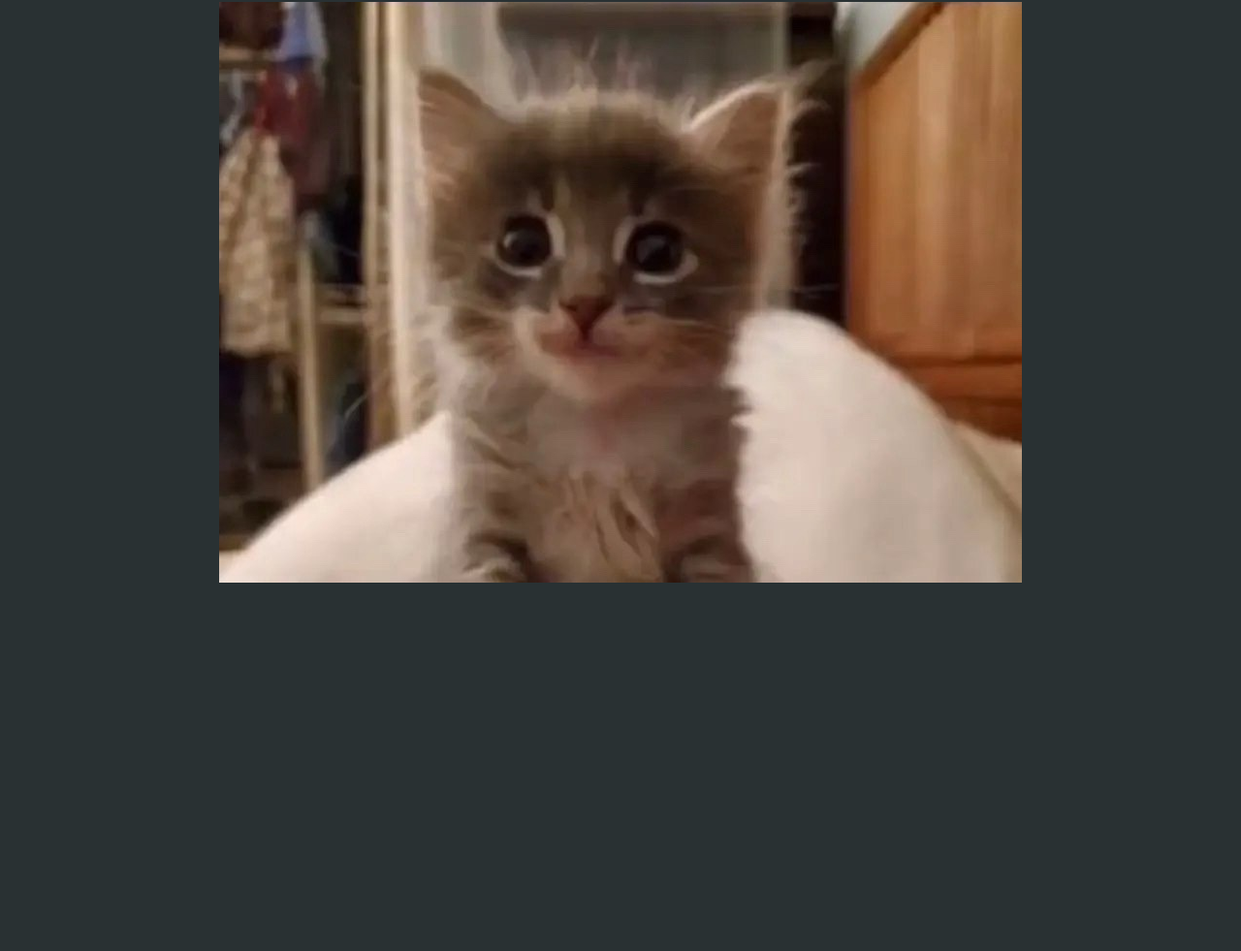
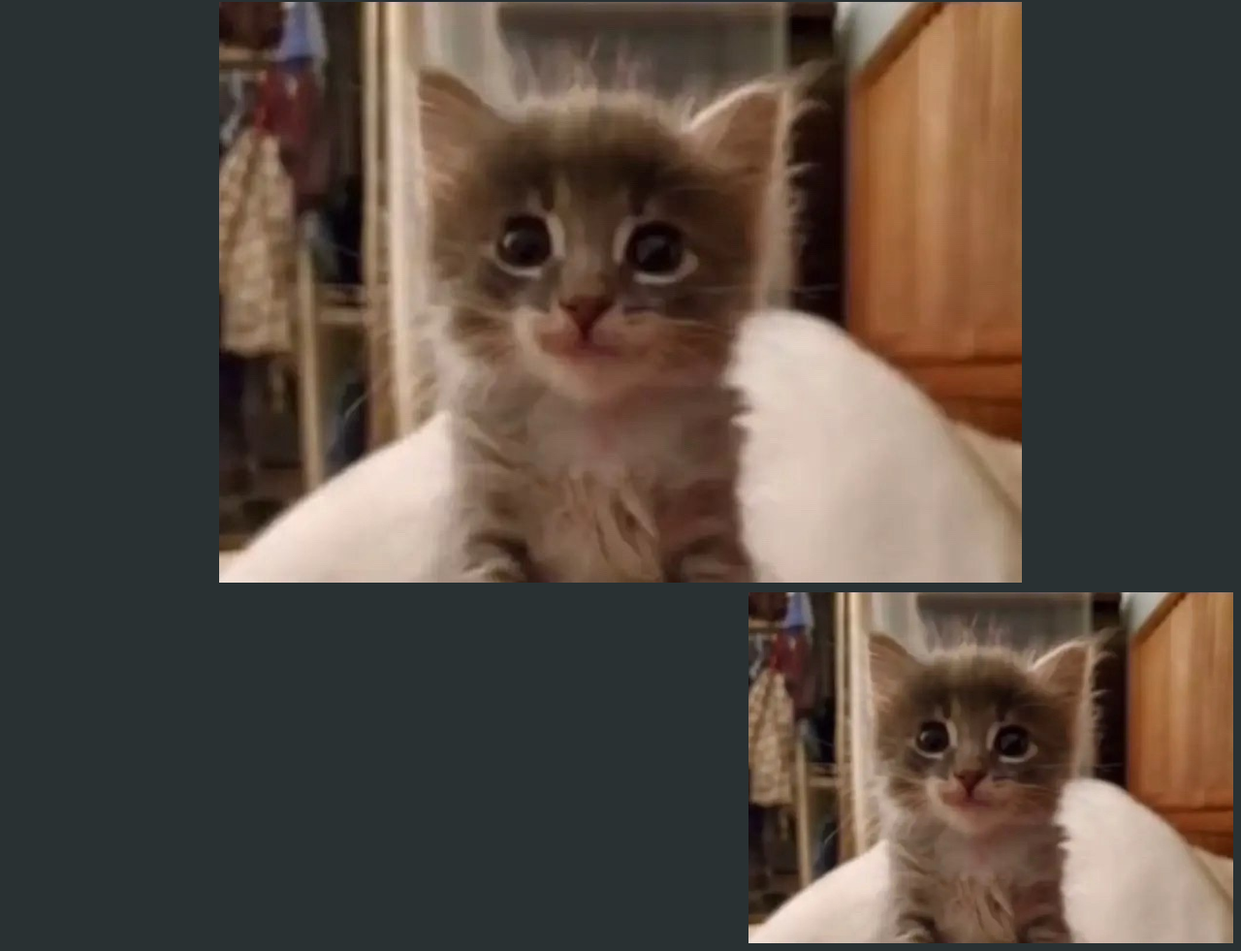
Before and after one commit to Supscott/first-repository, a plain HTML site: page index.html in a window 1280 px wide. Shown: the part 78-1059 px from the top of the page at 97% size. Before the commit the page ends 800 px from the top, so only its background shows below. Drawn offline with Linux system fonts and the light colour scheme.

Commit message:
add second img

```diff
--- a/index.html
+++ b/index.html
@@ -8,20 +8,31 @@
         body {
             background-color: #293133;
             color: #fcfcfc;
-            text-align: center; /* Центрирует текст и изображение по горизонтали */
         }
 
-        img {
+        /* Центрирование первого изображения */
+        .center-image {
             display: block;
-            margin: 0 auto; /* Центрирование изображения */
+            margin: 0 auto;
+        }
+
+        /* Выравнивание второго изображения по правому краю и уменьшение размера */
+        .right-image {
+            display: block;
+            margin-left: auto;
+            margin-right: 0;
+            margin-top: 10px;
+            width: 500px; /* Уменьшение размера (ширина) */
+            /* Можно также задать высоту, например: height: 150px; */
         }
     </style>
     <script src="./app.js"></script>
 </head>
 <body>
 
-<h1>Знаете ли вы?</h1>
-<img src="cat.jpg" alt="Cat Image">
+<h1 align="center">Знаете ли вы?</h1>
+<img class="center-image" src="cat.jpg" alt="Cat Image"> <!-- Первое изображение по центру -->
+<img class="right-image" src="cat.jpg" alt="Cat Image"> <!-- Второе изображение справа с уменьшенным размером -->
 
 </body>
 </html>
```
